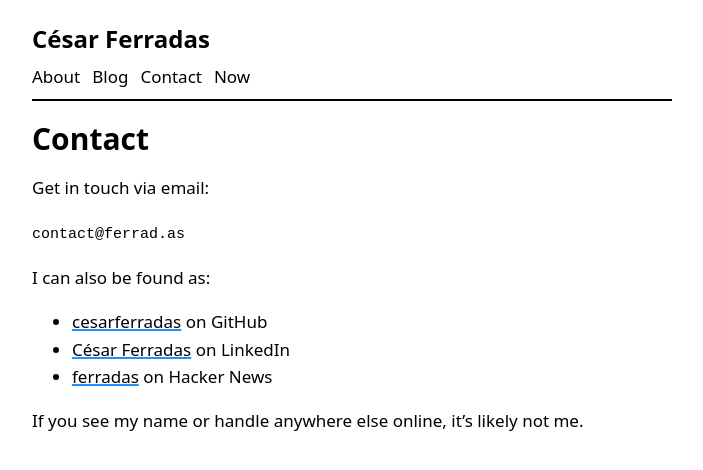
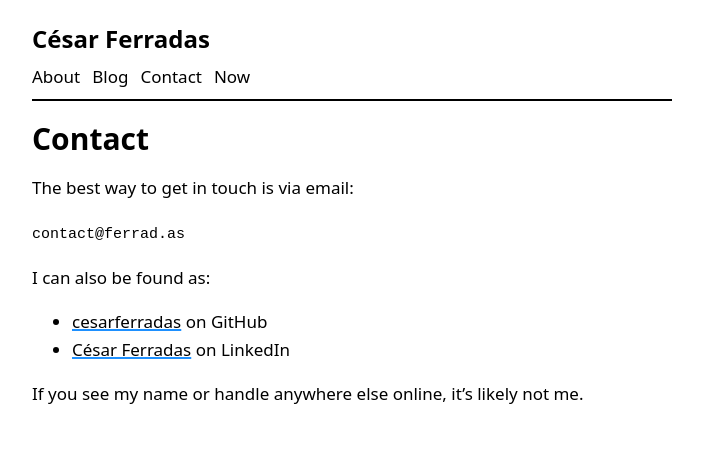
Before and after one commit to cesarferradas/ferrad.as, a Jekyll site: the page built from contact.md, in a window 1280 px wide. Shown: the top 470 px of the page, without its empty margins (288-991 px from the left). Built offline with Jekyll 4.4.1, drawn with Linux system fonts in a browser that asks for light colours.

Commit message:
Update contacts

```diff
--- a/_config.yml
+++ b/_config.yml
@@ -22,9 +22,6 @@ author:
     - name: LinkedIn
       url: https://www.linkedin.com/in/cesarferradas
       handle: César Ferradas
-    - name: Hacker News
-      url: https://news.ycombinator.com/user?id=ferradas
-      handle: ferradas
 
 # Gems
 plugins:
--- a/contact.md
+++ b/contact.md
@@ -4,7 +4,7 @@ layout: page
 excerpt: Contact me
 ---
 
-Get in touch via email:
+The best way to get in touch is via email:
 
 <code>contact&#x40;<span style="display: none;">nobots</span>ferrad.as</code>
 
```
